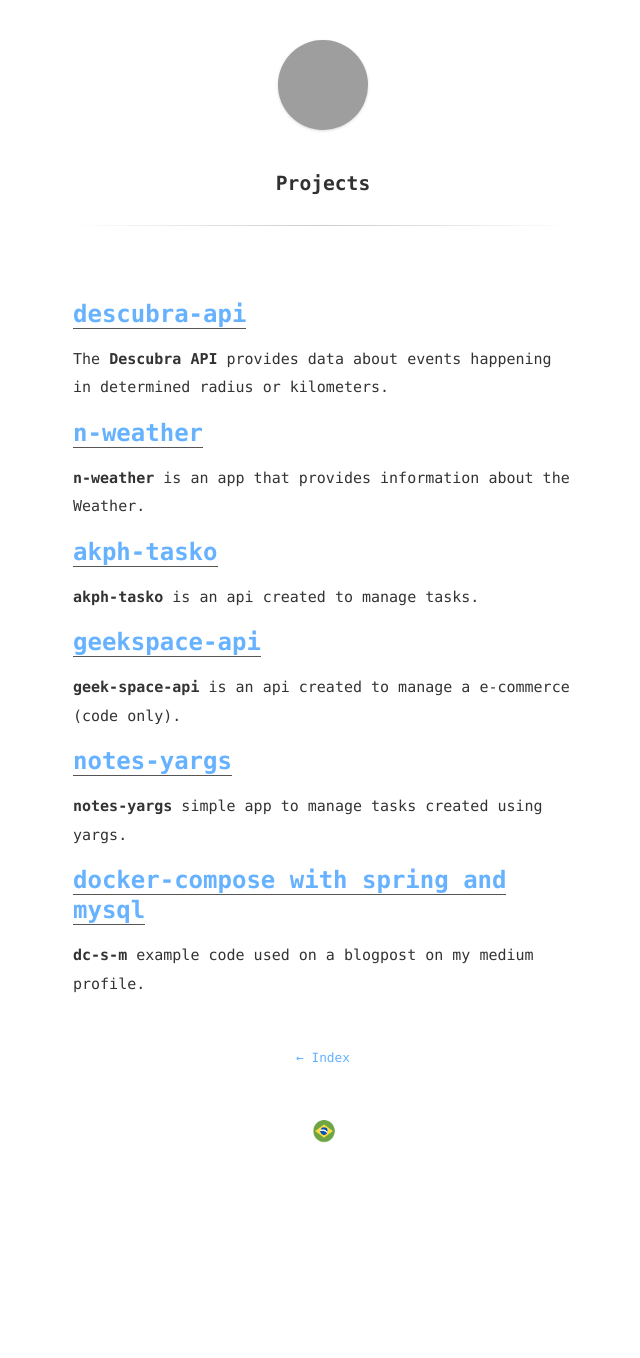
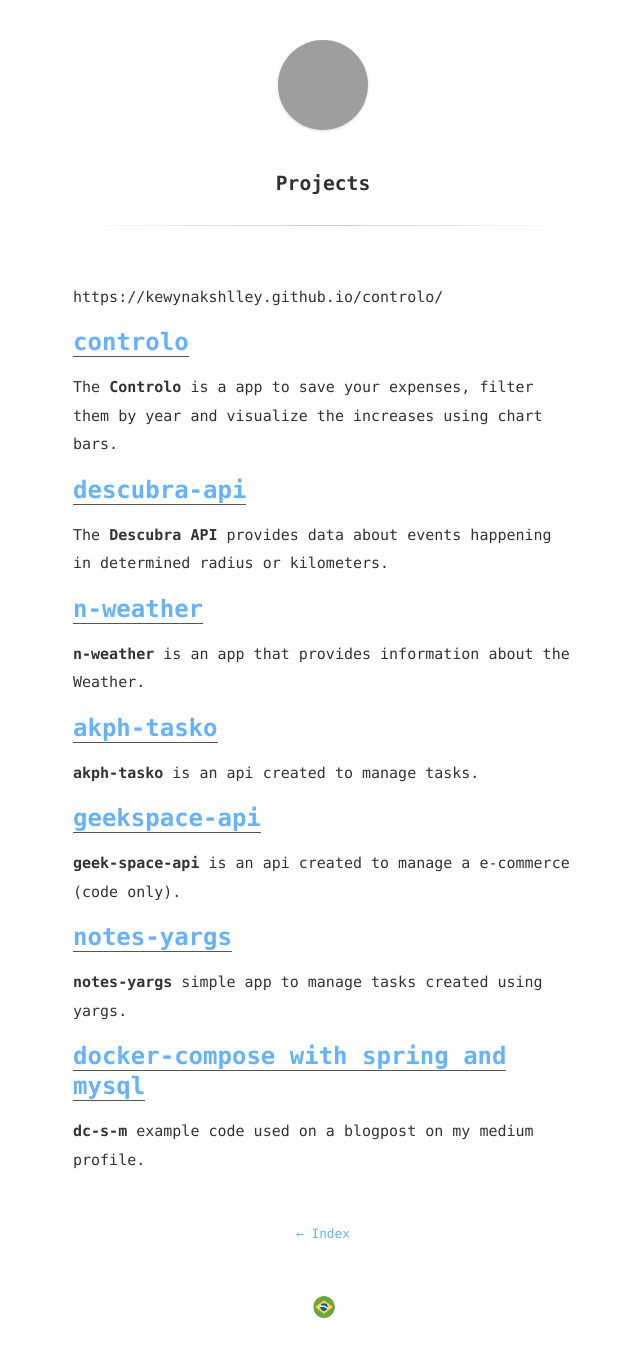
Before and after one commit to kewynakshlley/kewynakshlley.github.io, a Jekyll site: the page built from projects.md, in a window 1280 px wide, cut to the strip 0-1360 px from the top of the page. Shown: the whole strip, without its empty margins (317-957 px from the left). Built offline with Jekyll 4.4.1, drawn with Linux system fonts in a browser that asks for light colours; before the commit the page ends 1184 px from its top, so only the background shows below that; grey boxes are pictures that could not be loaded.

Commit message:
Update projects.md

```diff
--- a/projects.md
+++ b/projects.md
@@ -3,7 +3,11 @@ layout: page
 title: Projects
 ---
 
-<br/>
+<br/>https://kewynakshlley.github.io/controlo/
+
+## <a href="https://github.com/kewynakshlley/descubra-api" target="_blank">controlo</a>
+
+The **Controlo** is a app to save your expenses, filter them by year and visualize the increases using chart bars.
 
 ## <a href="https://github.com/kewynakshlley/descubra-api" target="_blank">descubra-api</a>
 
```
